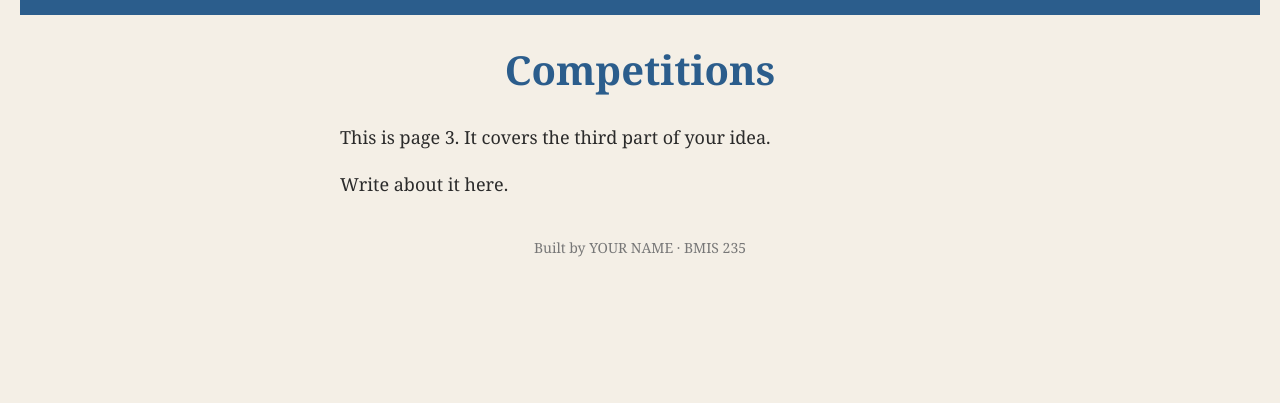
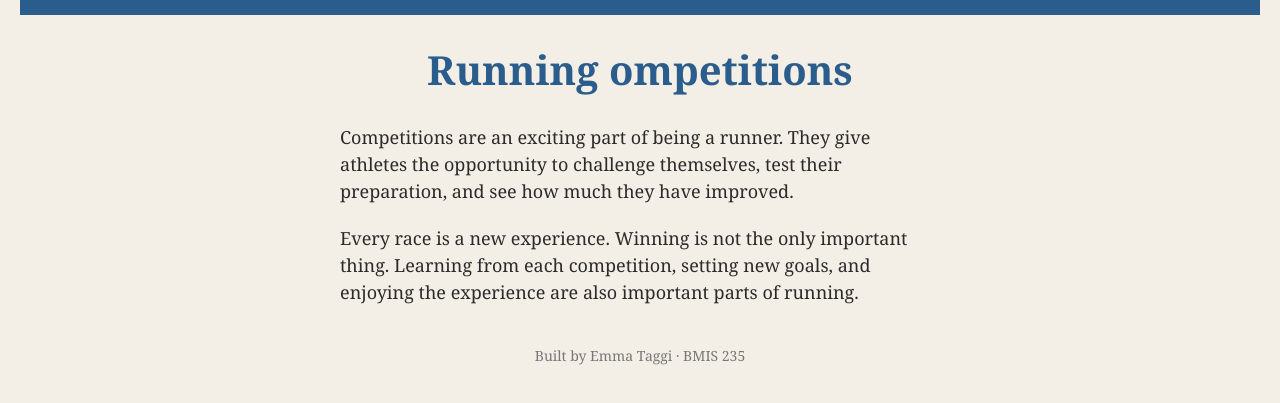
Before and after one commit to EmmaTaggi/bmis235-html-3, a plain HTML site: page page3.html in a window 1280 px wide. Shown: the part 71-474 px from the top of the page. Drawn offline with Linux system fonts and the light colour scheme.

Commit message:
Revise author details and competition description
Updated author information and modified competition section content.

```diff
--- a/page3.html
+++ b/page3.html
@@ -1,7 +1,7 @@
 <!DOCTYPE html>
 <!--
-  Author: YOUR NAME
-  GU username: YOUR-GU-USERNAME
+  Author: Emma Taggi
+  GU username: etaggipadro@zagmail.gonzaga.edu
   Course: BMIS 235 - HTML-3
 -->
 <html lang="en">
@@ -22,18 +22,19 @@
      other three pages, so every page has the exact same menu.
      ===================================================================== -->
 <nav>
-    <a href="home.html"><img src="img/home.png" alt="Home"></a>
+    <a href="index.html"><img src="img/home.png" alt="Home"></a>
     <a href="nutrition.html"><img src="img/nutrition.png" alt="Nutrition"></a>
     <a href="training.html"><img src="img/training.png" alt="Training"></a>
     <a href="competitions.html"><img src="img/competitions.png" alt="Competitions"></a>
 </nav>
 
-<h1>Competitions</h1>
-<p>This is page 3. It covers the third part of your idea.</p>
-<p>Write about it here.</p>
+<h1>Running ompetitions</h1>
+<p>Competitions are an exciting part of being a runner. They give athletes the opportunity to challenge themselves, test their preparation, and see how much they have improved.</p>
+
+<p>Every race is a new experience. Winning is not the only important thing. Learning from each competition, setting new goals, and enjoying the experience are also important parts of running.</p>
 
 <!-- Footer: fill in your name -->
-<footer>Built by YOUR NAME &middot; BMIS 235</footer>
+<footer>Built by Emma Taggi &middot; BMIS 235</footer>
 
 </body>
 </html>
```
